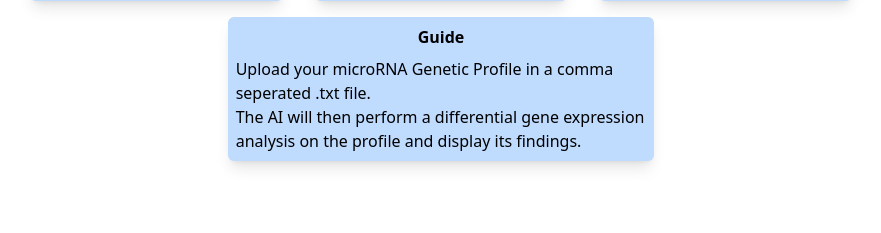
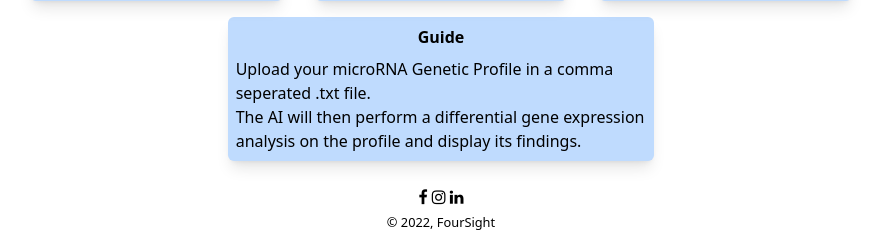
Before and after one commit to redmac135/cwsf2022, a Django app: page /app/genelab in a window 1280 px wide. Shown: the part 603-836 px from the top of the page, without its empty margins (199-1080 px from the left). Before the commit the page ends 771 px from the top, so only its background shows below. Run offline with Django 4.2, Linux system fonts and the light colour scheme; style sheets or scripts are compiled from the project's sources; parts of the project's set-up code (start-up, migrations or seed data) failed here and were passed over.

Commit message:
footer for socials

```diff
--- a/cwsf/templates/base/base.html
+++ b/cwsf/templates/base/base.html
@@ -6,6 +6,7 @@
     <meta charset="UTF-8" />
     <meta http-equiv="X-UA-Compatible" content="IE=edge" />
     <meta name="viewport" content="width=device-width, initial-scale=1.0" />
+    <link rel="stylesheet" href="https://cdnjs.cloudflare.com/ajax/libs/font-awesome/4.7.0/css/font-awesome.min.css">
     <link rel="stylesheet" href="{% static 'base/css/base.css' %}" />
     <link
       rel="shortcut icon"
@@ -19,4 +20,12 @@
   <body>
     {% include 'base/navbar.html' %} {% block content %} {% endblock %}
   </body>
+  <footer style="text-align:center">
+    <br>
+    <a href="https://www.facebook.com/people/FourSight-FourSight/100082851579519/" target="_blank" class="fa fa-facebook"></a>
+    <a href="https://www.instagram.com/foursightcancer/" target="_blank" class="fa fa-instagram"></a>
+    <a href="https://www.linkedin.com/in/foursight-company-20486b243/" target="_blank" class="fa fa-linkedin"></a>
+    <br>
+    <small>&copy; <script>document.write(new Date().getFullYear())</script>, FourSight</small>
+  </footer>
 </html>
```
